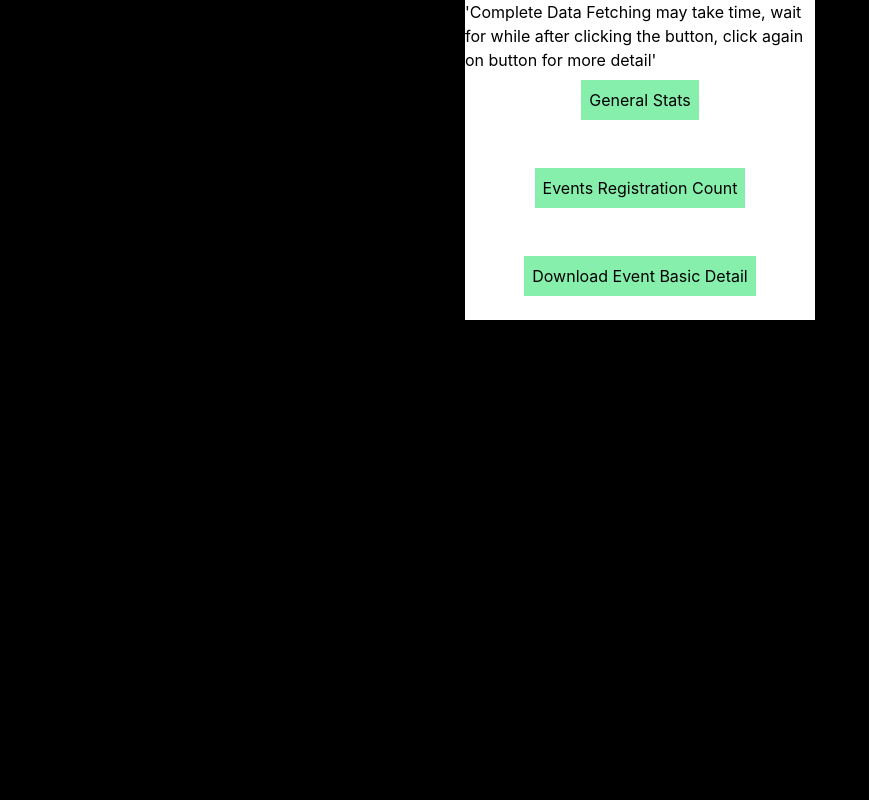
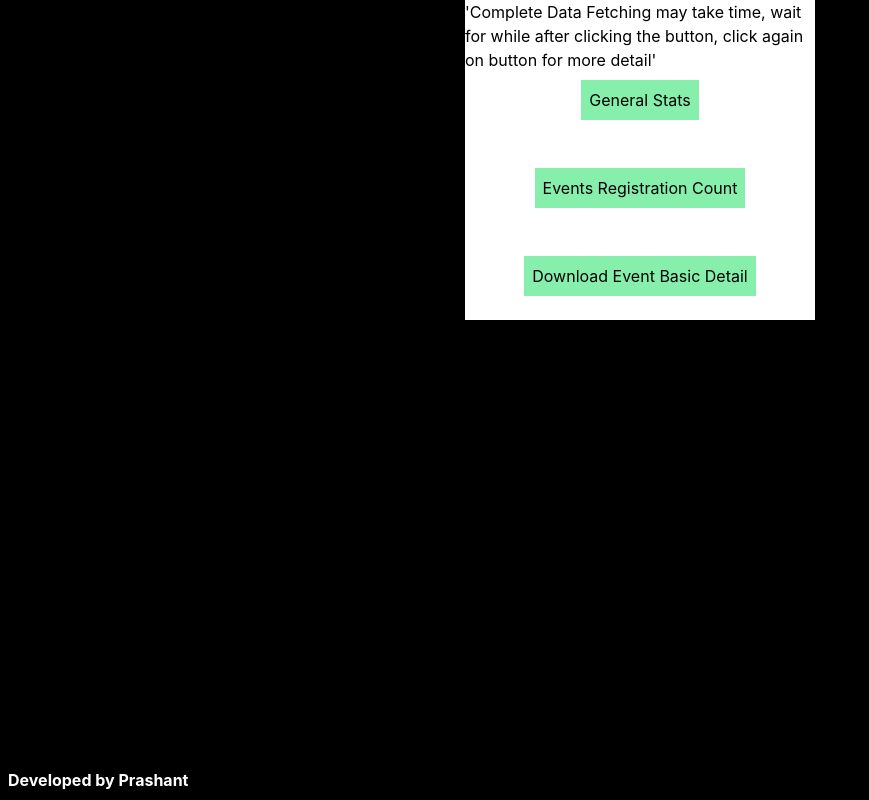
Before and after one commit to Prashant0664/Invi_help, a React (Create React App) app in the folder invi_help/: page / in a window 1280 px wide. Shown: the whole page, without its empty margins (0-869 px from the left). Built offline with nearby package versions, Linux system fonts and the light colour scheme.

Commit message:
Update App.js

```diff
--- a/invi_help/src/App.js
+++ b/invi_help/src/App.js
@@ -8,6 +8,8 @@ import Newadmin from './Newadmin';
 import Adminlogin from './Adminlogin';
 function App() {
   return (
+    <>
+
     <BrowserRouter>
       <Routes>
         <Route path="/" element={<Home />} ></Route>
@@ -17,6 +19,10 @@ function App() {
         <Route path="/adminlogin" element={<Adminlogin />} ></Route>
       </Routes>
     </BrowserRouter>
+    <div className='text-white font-bold fixed bottom-0 m-2 max-md:text-slate-400 max-sm:text-slate-500'>
+      Developed by Prashant
+    </div>
+    </>
   );
 }
 
```
